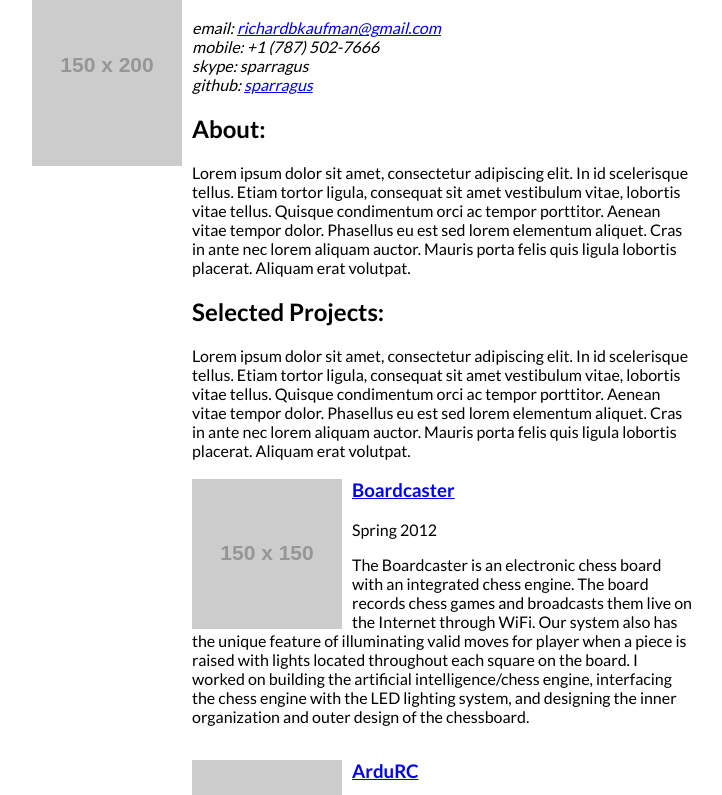
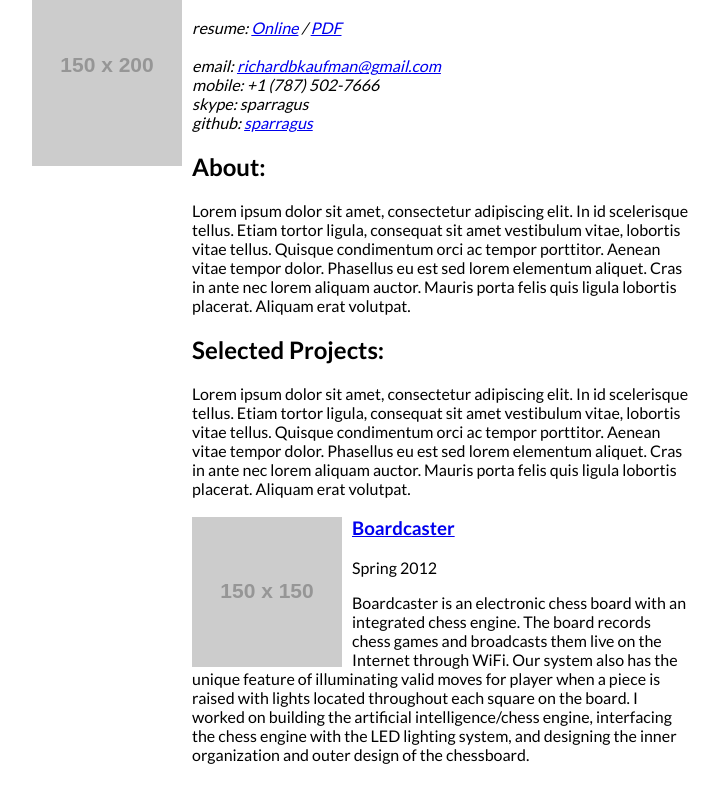
Before and after one commit to Sparragus/richardkaufman.org, a plain HTML site: page index.html in a window 1280 px wide. Shown: the part 84-879 px from the top of the page, without its empty margins (273-995 px from the left). Drawn offline with Linux system fonts and the light colour scheme; placeholder pictures from the web are drawn by us.

Commit message:
Add resume. Fixed height for profiles div

```diff
--- a/index.html
+++ b/index.html
@@ -25,6 +25,8 @@
 						</span>
 					</h1>
 					<address>
+						resume: <a href="#" title="Online">Online</a> / <a href="#" title="PDF">PDF</a>
+						<br><br>
 						email:
 						<a class="email" href="mailto://richardbkaufman@gmail.com">richardbkaufman@gmail.com</a>
 						<br>
@@ -71,7 +73,7 @@
 								</time>
 								<p>
 									<!-- TODO: Rephrase the description for Boardcaster. -->
-									The Boardcaster is an electronic chess board with an integrated chess engine. The
+									Boardcaster is an electronic chess board with an integrated chess engine. The
 									board records chess games and broadcasts them live on the Internet through WiFi.
 									Our system also has the unique feature of illuminating valid moves for player when
 									a piece is raised with lights located throughout each square on the board. I worked
@@ -145,6 +147,8 @@
 							</div>
 						</li>
 					</ul>
+
+					You can view more projects in my <a href="http://github.com/sparragus" title="GitHub profile">GitHub profile</a>.
 				</div>
 				<div id="interests">
 					<h2>
```
